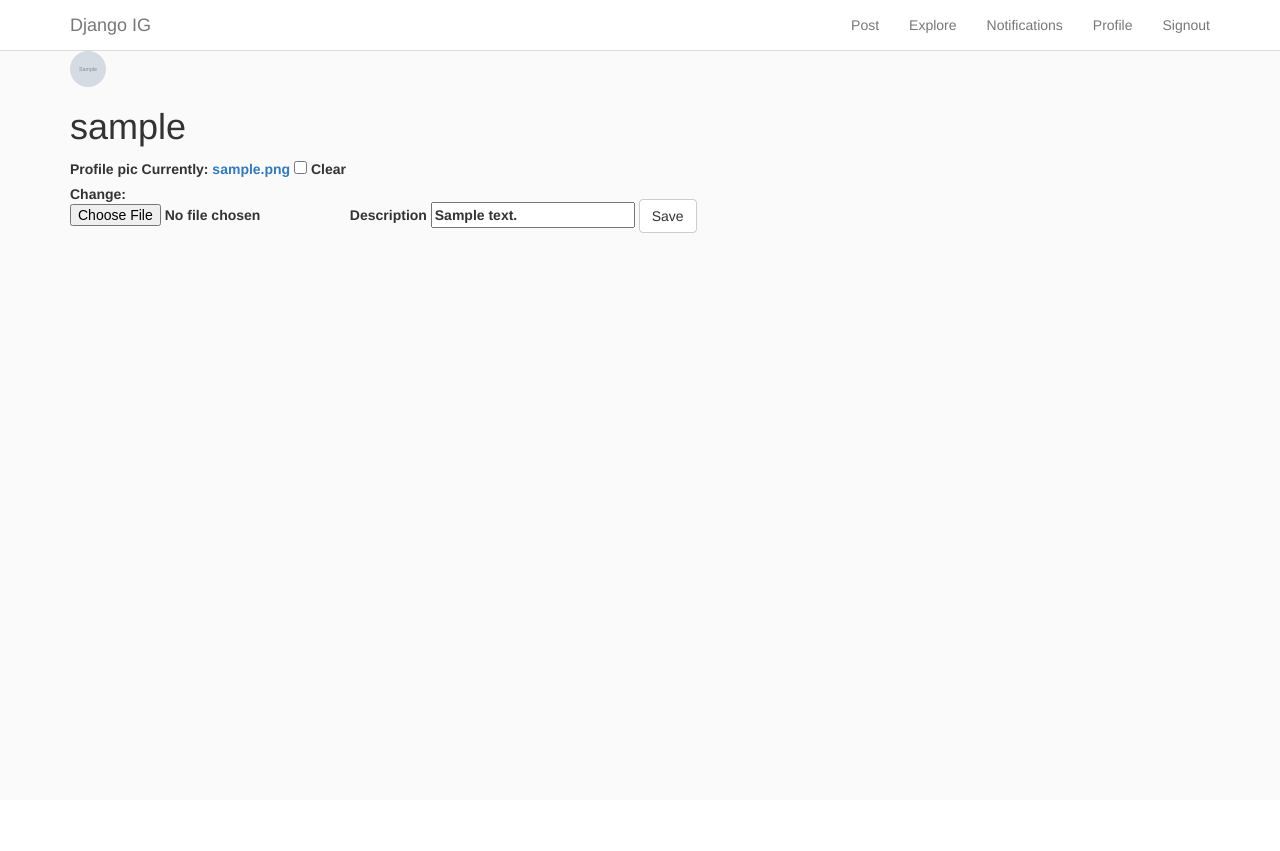
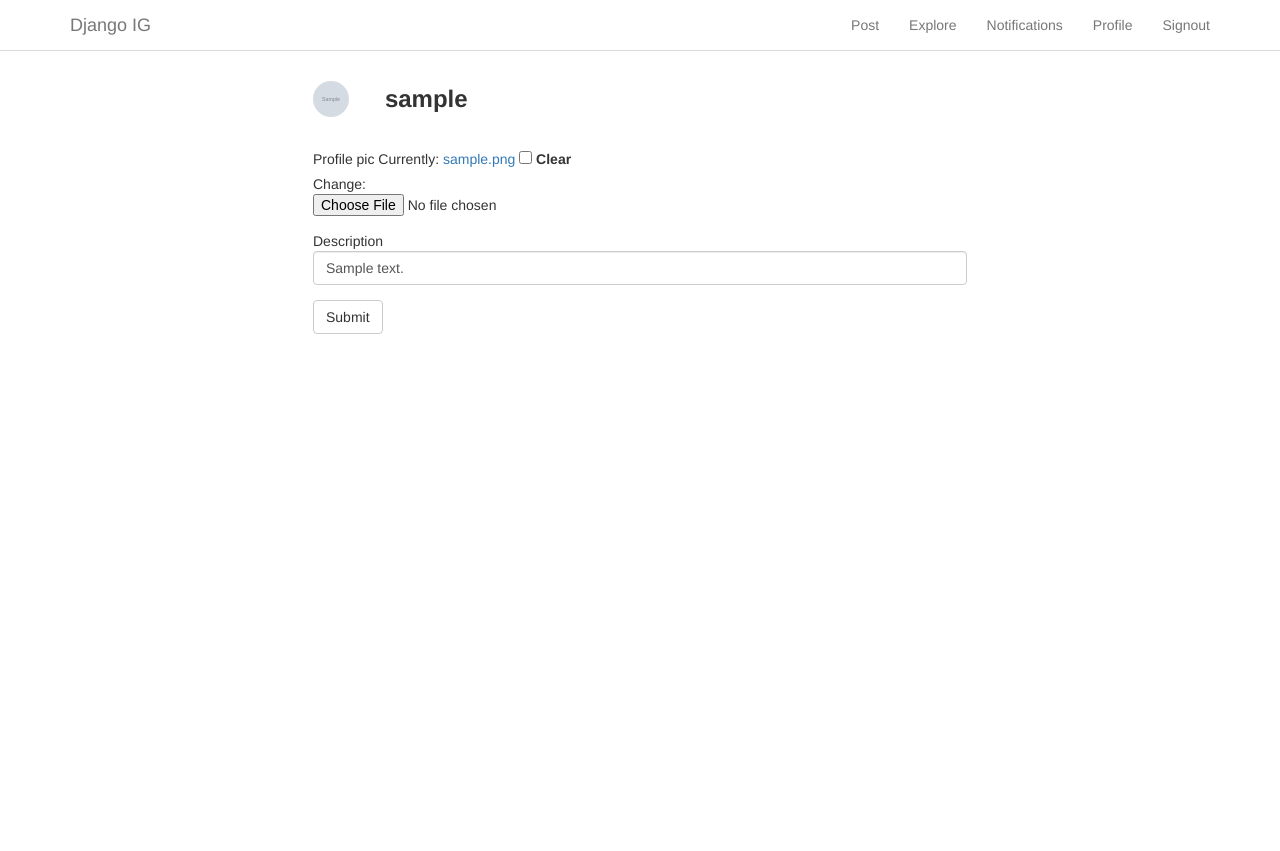
Before and after one commit to joseph9038/django_instagram, a Django app: a page that uses feeds/templates/feeds/base.html in a window 1280 px wide. Before the commit the page ends 233 px from the top, so only its background shows below. Run offline with Django 3.2, Linux system fonts and the light colour scheme; a user stored in the database is signed in; tables that the repository leaves empty hold one stand-in row (values such as "Sample post"); grey boxes marked "Sample" are stand-in pictures; some libraries are stand-ins or nearby versions.

Commit message:
misc fixes

```diff
--- a/feeds/templates/feeds/base.html
+++ b/feeds/templates/feeds/base.html
@@ -10,7 +10,7 @@
     <link href="{% static 'vendor/font-awesome-4.6.3/css/font-awesome.min.css' %}" rel="stylesheet">
     <link href="{% static 'css/style.css' %}" rel="stylesheet">
   </head>
-  <body>
+  <body class="{% block body_class_override %}{% endblock %}">
     {% include 'feeds/nav.html' %}
 
     <div class="content-wrapper">
--- a/feeds/templates/feeds/profile_settings.html
+++ b/feeds/templates/feeds/profile_settings.html
@@ -1,29 +1,32 @@
 {% extends 'feeds/base.html' %}
 
-{% load static %}
+{% load static custom_tags %}
 
+{% block body_class_override %}white{% endblock %}
 {% block content %}
-<div class="row">
+<div class="row profile-settings">
   <div class="col-xs-12">
-    {% if user.userprofile.profile_pic %}
-      <img class="picture-circle--medium" src="{{ user.userprofile.profile_pic.url }}">
-    {% else %}
-      <img class="picture-circle--medium" src="{% static 'images/profile_placeholder.jpg' %}">
-    {% endif %}
-    <h1 class="username">{{ user.username }}</h1>
+    <div class="profile-pic-name">
+      {% if user.userprofile.profile_pic %}
+        <img class="picture-circle--medium" src="{{ user.userprofile.profile_pic.url }}">
+      {% else %}
+        <img class="picture-circle--medium" src="{% static 'images/profile_placeholder.jpg' %}">
+      {% endif %}
+      <span class="username">{{ user.username }}</span>
+    </div>
     <form action="" method="post" enctype="multipart/form-data">
       {% csrf_token %}
-      <label>
+      <div class="form-group">
         {{ form.profile_pic.label }}
         {{ form.profile_pic }}
         {{ form.profile_pic.errors }}
-      </label>
-      <label>
-        {{ form.description.label }}
-        {{ form.description }}
+      </div>
+      <div class="form-group">
+        {{ form.description.label }}<br>
+        {{ form.description|addClass:"form-control" }}
         {{ form.description.errors }}
-      </label>
-      <button type="submit" class="btn btn-default">Save</button>
+      </div>
+      <button type="submit" class="btn btn-default">Submit</button>
     </form>
   </div>
 </div>
--- a/feeds/templatetags/custom_tags.py
+++ b/feeds/templatetags/custom_tags.py
@@ -15,3 +15,13 @@ def has_user_liked_post(post, user):
 @register.simple_tag
 def is_following(users_profile, profile_to_check):
     return users_profile.following.filter(user_id=profile_to_check.user_id).exists()
+
+
+@register.filter(name='addClass')
+def addClass(field, css):
+   return field.as_widget(attrs={"class":css})
+
+
+@register.filter(name='addID')
+def addID(field, css):
+   return field.as_widget(attrs={"id":css})
--- a/static/css/partials/_cards.scss
+++ b/static/css/partials/_cards.scss
@@ -217,3 +217,22 @@
     }
   }
 }
+
+.profile-settings {
+  margin-top: 60px;
+  border-top: 1px solid #dbdbdb;
+  @media screen and (min-width: 768px) {
+    max-width: 60%;
+    margin: 0 auto;
+    border-top: none;
+  }
+}
+.profile-pic-name {
+  padding: 30px 0;
+  span {
+    font-size: 24px;
+    font-weight: bold;
+    vertical-align: middle;
+    margin-left: 32px;
+  }
+}
--- a/static/css/partials/_components.scss
+++ b/static/css/partials/_components.scss
@@ -1,5 +1,13 @@
+html {
+  height: 100%;
+}
 body {
+  min-height: 100%;
   background-color: #fafafa;
+  &.white {
+    background-color: #fff;
+    .content-wrapper { background-color: #fff; }
+  }
 }
 
 a:hover {
@@ -10,6 +18,9 @@ a:hover {
   margin-top: 51px;
   margin-bottom: 60px;
   background-color: #fafafa;
+  @media screen and (max-width : 768px) {
+    margin-top: 50px;
+  }
 }
 
 .picture-circle {
--- a/static/css/style.css
+++ b/static/css/style.css
@@ -24,8 +24,16 @@
     border-color: #3897f0;
     color: #3897f0; }
 
+html {
+  height: 100%; }
+
 body {
+  min-height: 100%;
   background-color: #fafafa; }
+  body.white {
+    background-color: #fff; }
+    body.white .content-wrapper {
+      background-color: #fff; }
 
 a:hover {
   text-decoration: none; }
@@ -34,6 +42,9 @@ a:hover {
   margin-top: 51px;
   margin-bottom: 60px;
   background-color: #fafafa; }
+  @media screen and (max-width: 768px) {
+    .content-wrapper {
+      margin-top: 50px; } }
 
 .picture-circle, .picture-circle--medium, .picture-circle--small {
   border-radius: 100%;
@@ -319,6 +330,23 @@ a:hover {
       border: none;
       outline: none; }
 
+.profile-settings {
+  margin-top: 60px;
+  border-top: 1px solid #dbdbdb; }
+  @media screen and (min-width: 768px) {
+    .profile-settings {
+      max-width: 60%;
+      margin: 0 auto;
+      border-top: none; } }
+
+.profile-pic-name {
+  padding: 30px 0; }
+  .profile-pic-name span {
+    font-size: 24px;
+    font-weight: bold;
+    vertical-align: middle;
+    margin-left: 32px; }
+
 .profile {
   max-width: 975px;
   padding: 60px 20px 0;
--- a/static/js/index.js
+++ b/static/js/index.js
@@ -63,7 +63,10 @@ $('.submit-like').on('click', function() {
 });
 
 $('.card__main-image').on('dblclick', function() {
-  console.log('dblclick');
+  var $unlikedHeart = $(this).closest('.view-update').find('.fa-heart-o');
+  if($unlikedHeart) {
+    $unlikedHeart.click();
+  }
 })
 
 
@@ -83,6 +86,12 @@ $('.card__main-image').on('dblclick', function() {
 function enterPressed(e) {
   if (e.key === "Enter") { return true; }
   return false;
+}
+
+
+function validComment(text) {
+  if (text == '') return false;
+  return true;
 }
 
 
@@ -118,8 +127,10 @@ function comment_update_view(data) {
 
 $('.add-comment').on('keyup', function(e) {
   if (enterPressed(e)) {
-    create_comment.call(this, comment_update_view, error_cb);
-    $(this).val('');
+    if (validComment($(this).val())) {
+      create_comment.call(this, comment_update_view, error_cb);
+      $(this).val('');
+    }
   }
 });
 
```
Also changed, not shown: 1 other file.
